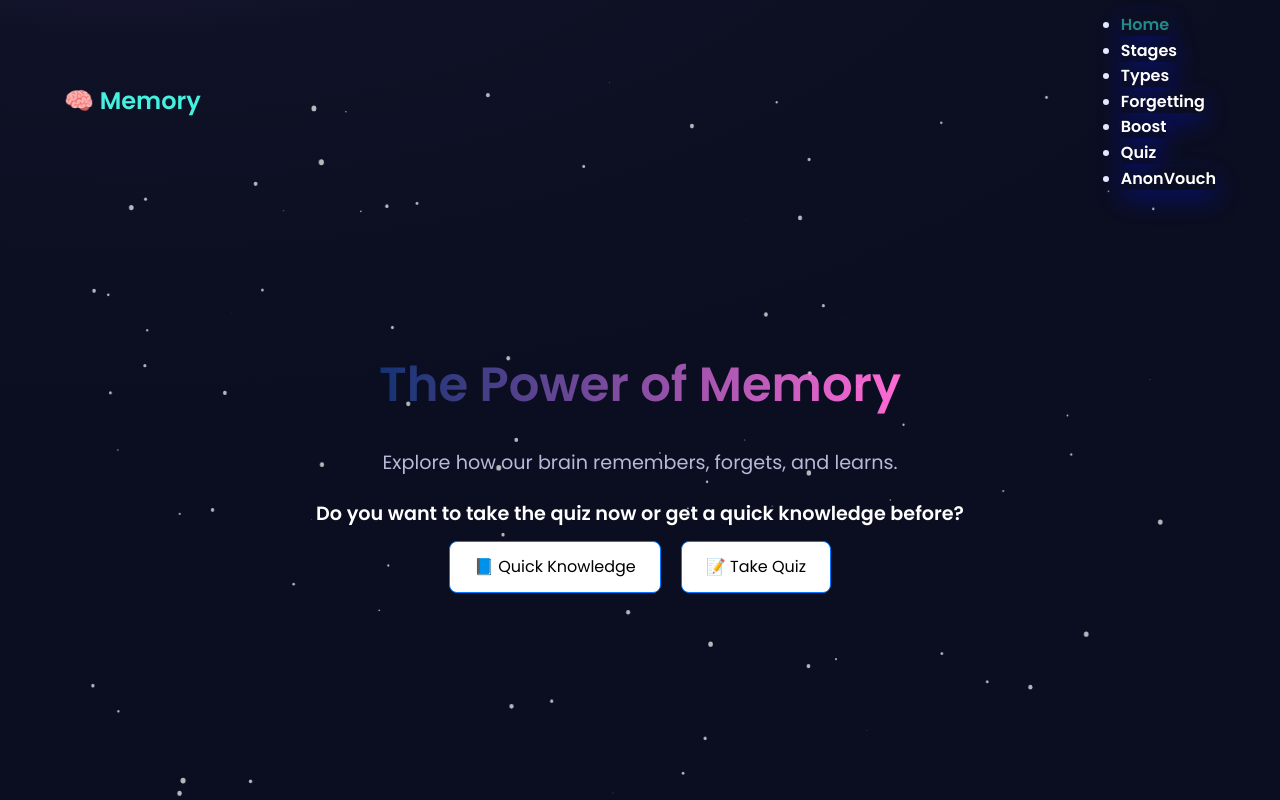
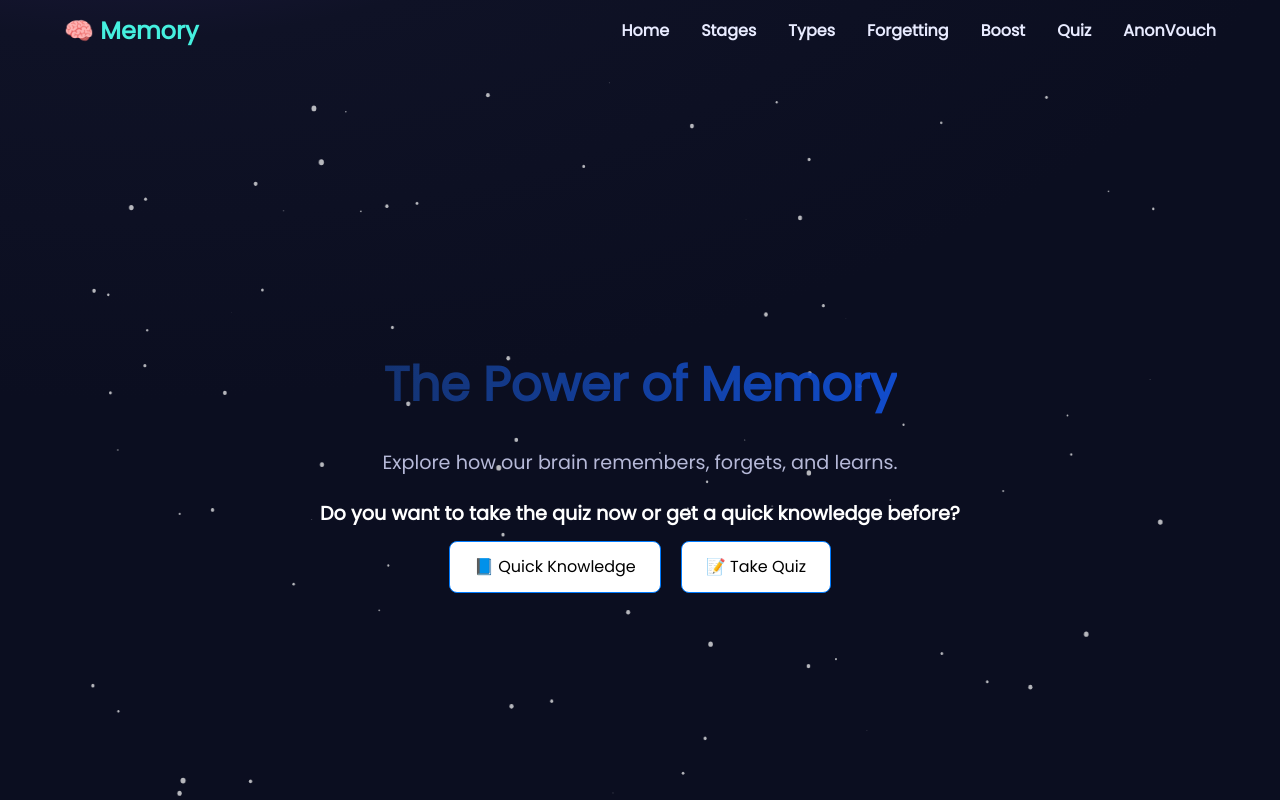
Before and after one commit to whosubrajit/memory, a plain HTML site: page index.html in a window 1280 px wide. Shown: the top 800 px of the page. Drawn offline with nearby package versions, Linux system fonts and the light colour scheme.

Commit message:
Update style.css final final final

```diff
--- a/style.css
+++ b/style.css
@@ -1,4 +1,4 @@
-@import url('https://fonts.googleapis.com/css2?family=Poppins:wght@300;400;600&display=swap');
+@import url('https://fonts.googleapis.com/css2?family=Poppins:wght@300;400;650&display=swap');
 
 :root {
   --bg1: #0f1226;
@@ -9,7 +9,7 @@
   --brand1: rgba(32, 97, 216, 0.45);  /* gold */
   --brand2: rgba(43, 197, 192, 0.68);  /* blue */
   --brand3: #45f0df;  /* teal */
-  --accent: #ff6ad5;  /* pink */
+  --accent: #114ccc;  /* pink */
   --highlight: #ffd166; /* yellow */
   --shadow: 0 10px 30px rgba(0,0,0,.35);
   --radius: 16px;
@@ -61,7 +61,18 @@ img { max-width: 100%; border-radius: var(--radius); }
   z-index: 1000;
   padding: 12px 0;
 }
+.nav-links {
+  list-style: none;
+  padding: 0;
+  margin: 0;
+  display: flex;
+  gap: 1rem; /* or whatever spacing you prefer */
+}
 
+.nav-links li {
+  margin: 0;
+  padding: 0;
+}
 .nav .wrap {
   display: flex;
   justify-content: space-between;
@@ -77,27 +88,36 @@ img { max-width: 100%; border-radius: var(--radius); }
   color: #fff;
 }
 
-/* ---------- Desktop Nav Links Fix ---------- */
-@media (min-width: 769px) {
-  .nav .wrap > .nav-links li a {
-    background: none !important;   /* remove box */
-    color: #fff !important;        /* white text */
-    border: none !important;       /* remove border */
-    padding: 0 !important;         /* remove padding */
-    border-radius: 0 !important;   /* remove rounding */
+/* Default nav-links (desktop) */
+@media (min-width: 1024px) {
+  /* Lay out all nav items in one horizontal row */
+  .nav .wrap > .nav-links {
+    display: flex !important;
+    flex-direction: row !important;
+    gap: 32px; /* spacing between all items */
+    background: none !important;
+    box-shadow: none !important;
+    padding: 0 !important;
+    width: auto !important;
   }
 
-  .nav .wrap > .nav-links li a.active {
-    color: var(--brand2) !important;  /* active link blue */
+  /* Remove the boxed "btn" look for ALL links on desktop */
+  .nav .wrap > .nav-links a {
+    background: none !important;
+    border: none !important;
+    box-shadow: none !important;
+    padding: 0;
+    color: var(--text);
+    font-weight: 500;
+    transition: color 0.25s ease;
   }
 
-  .nav .wrap > .nav-links li a:hover {
-    color: var(--brand2) !important;  /* hover text blue */
-    background: none !important;      /* no hover box */
+  /* Hover color accent */
+  .nav .wrap > .nav-links a:hover {
+    color: var(--accent);
   }
 }
-
-/* Ensure hamburger is hidden on desktop */
+/* Hide hamburger on desktop */
 .nav .wrap > .menu-toggle {
   display: none;
 }
@@ -586,22 +606,25 @@ button.choice:hover {
 }
 
 /* Buttons */
+
 .btn {
-  padding: .7rem 1rem;
-  border-radius: 12px;
-  border: 1px solid rgba(255,255,255,.25);
-  background: linear-gradient(135deg, var(--brand1), var(--brand2));
-  color: white;
-  font-weight: 600;
-  box-shadow: 0 10px 25px rgba(4, 24, 244, 0.3);
-  cursor: pointer;
-  transition: .25s;
+  font-weight: 700 !important;
+  /* Bold for everyone */
+  color: var(--text);
+  text-decoration: none;
+  padding: 0.5rem 1rem;
+  border-radius: 6px;
+  background: transparent;
+  transition: all 0.3s ease;
 }
-.btn.secondary {
-  background: linear-gradient(135deg, rgba(255,255,255,.08), rgba(255,255,255,.02));
-  color: var(--text);
+.btn:hover {
+  background: rgba(255, 255, 255, 0.1); /* subtle hover */
 }
-.btn:hover { transform: translateY(-3px); }
+.btn.active {
+  color: var(--accent);
+  background: rgba(255, 255, 255, 0.15);
+  box-shadow: 0 0 8px rgba(255, 255, 255, 0.2);
+}
 
 
 /* Footer */
```
